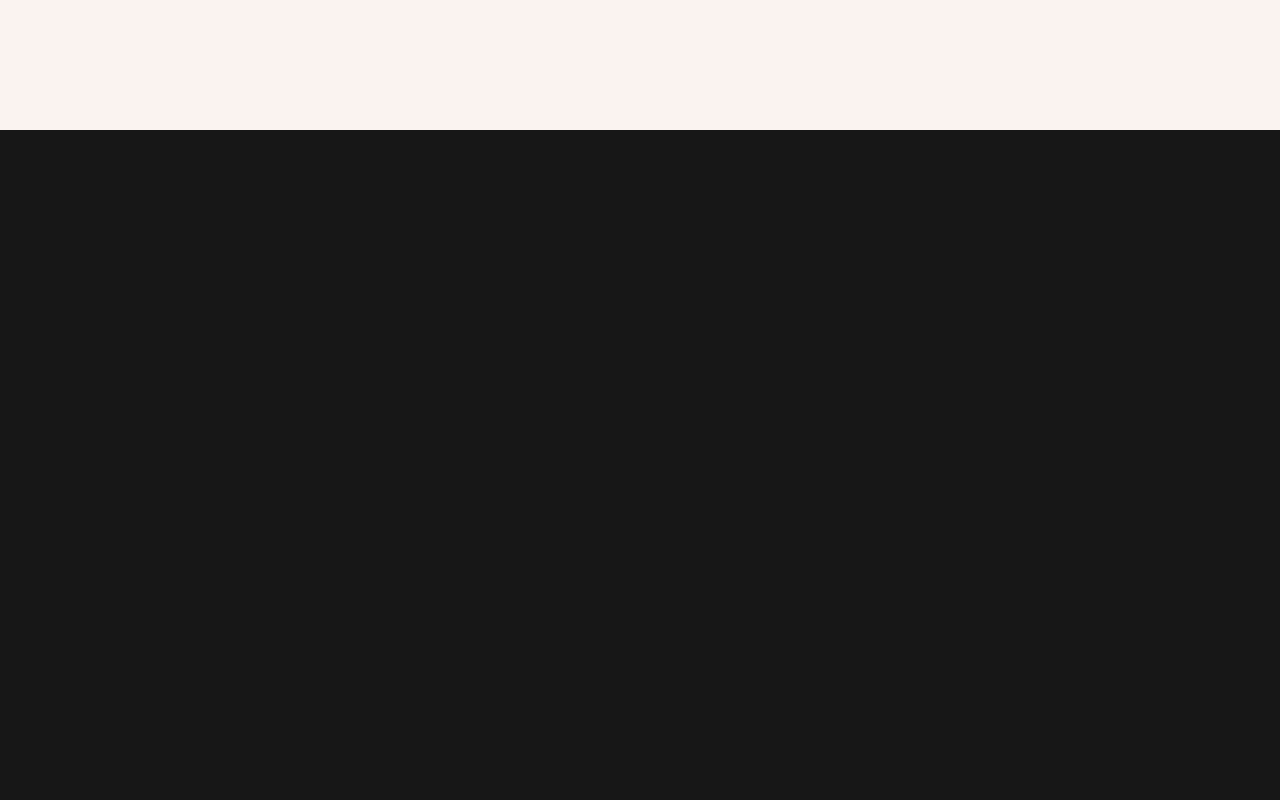
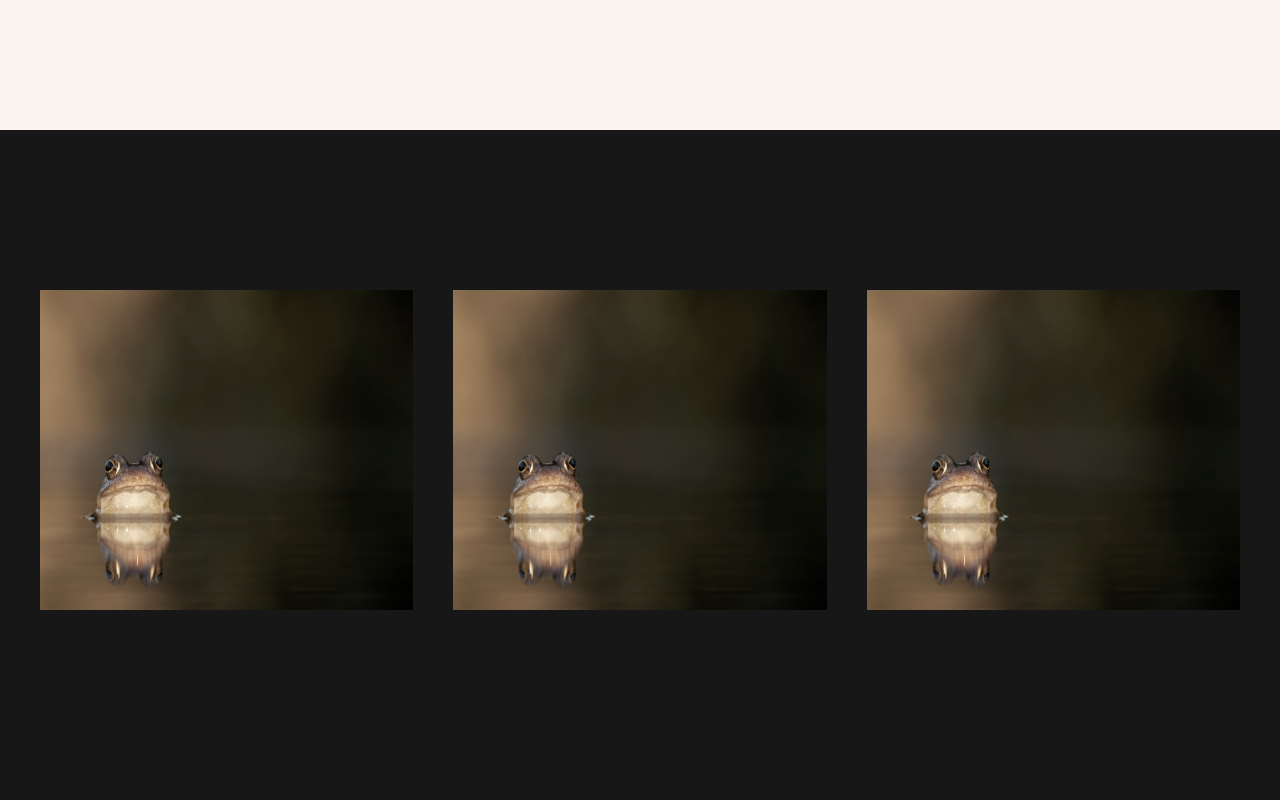
Before and after one commit to thomassbooth/Danny-Green-creative-site, a Next.js app: page / in a window 1280 px wide. Shown: the part 6220-7020 px from the top of the page. Built offline with nearby package versions, Linux system fonts and the light colour scheme; what @xpd/tailwind-3dtransforms would draw is missing.

Commit message:
starting to add a gallery

```diff
--- a/src/app/page.tsx
+++ b/src/app/page.tsx
@@ -4,6 +4,7 @@ import SideScrollImage from '@/components/SideScrollImage'
 import { useEffect } from 'react'
 import Images from '@/components/Images'
 import Gallery from '@/components/Gallery'
+import GalleryLink from '@/components/GalleryLink'
 
 
 export default function Home() {
@@ -27,9 +28,6 @@ export default function Home() {
       <SideScrollImage/>
       <Images/>
       <Gallery/>
-      <div className = 'w-screen bg-background-gray h-[200vh]'>
-
-      </div>
     </main>
   )
 }
--- a/src/components/Gallery.tsx
+++ b/src/components/Gallery.tsx
@@ -1,6 +1,7 @@
 import { useScroll, useTransform, motion, MotionValue } from 'framer-motion'
 import React, { useRef } from 'react'
 import { Libre_Baskerville } from 'next/font/google'
+import GalleryLink from './GalleryLink'
 
 const libre = Libre_Baskerville({ weight: ['400', '700'], style: ['italic', 'normal'], subsets: ['latin'] })
 
@@ -21,6 +22,7 @@ const Gallery = () => {
 
 
   return (
+    <>
         <section ref = {containerRef}>
             <div className = 'h-[200vh] w-screen'>
                 <div className = 'text-background-gray w-[200vw] h-screen sticky top-0 flex flex-col justify-center'>
@@ -56,6 +58,14 @@ const Gallery = () => {
                 </div>
             </div>
         </section>
+        <div className = 'bg-background-gray h-screen'>
+            <div className = 'mx-10 relative grid grid-cols-3 gap-10'>
+                  <GalleryLink/>
+                  <GalleryLink/>
+                  <GalleryLink/>
+            </div>
+        </div>
+    </>
   )
 }
 
--- /dev/null
+++ b/src/components/GalleryLink.tsx
@@ -0,0 +1,16 @@
+import Image from 'next/image'
+import React from 'react'
+
+interface galleryLinkProps {
+
+}
+
+const GalleryLink: React.FC<galleryLinkProps> = () => {
+  return (
+    <div className = 'mt-[20vh] relative h-[40vh] saturate-[0.5]'>
+        <Image src = '/images/Common-Frog-22.jpg' alt = 'froggy' fill/>
+    </div>
+  )
+}
+
+export default GalleryLink
--- a/src/components/Images.tsx
+++ b/src/components/Images.tsx
@@ -2,7 +2,6 @@ import { Libre_Baskerville } from 'next/font/google'
 import Image from 'next/image'
 import React from 'react'
 import { motion } from 'framer-motion'
-import SplitText from './SplitText'
 
 const libre = Libre_Baskerville({ weight: ['400', '700'], style: ['italic', 'normal'], subsets: ['latin'] })
 
--- a/src/components/SplitText.tsx
+++ /dev/null
@@ -1,24 +0,0 @@
-import React from 'react'
-
-const SplitText = () => {
-  return (
-    <div className = 'text-white z-20' style={{ position: 'relative', height: '50vh', overflow: 'hidden' }}>
-  <div style={{ position: 'absolute', top: 0, left: 0, right: 0, bottom: '50%', overflow: 'hidden' }}>
-    <h1
-      className='absolute text-center font-[900] tracking-[-.055em] text-[22vw] uppercase'
-    >
-      GALLERY
-    </h1>
-  </div>
-  <div style={{ position: 'absolute', top: '50%', left: 0, right: 0, bottom: 0, overflow: 'hidden' }}>
-    <h1
-      className='absolute text-center font-[900] tracking-[-.055em] text-[22vw] uppercase'
-    >
-      GALLERY
-    </h1>
-  </div>
-</div>
-  )
-}
-
-export default SplitText
```
Also changed, not shown: public/images/Wolves-play-fighting.jpeg (added). Lines whose indentation alone changed are shown as unchanged.
